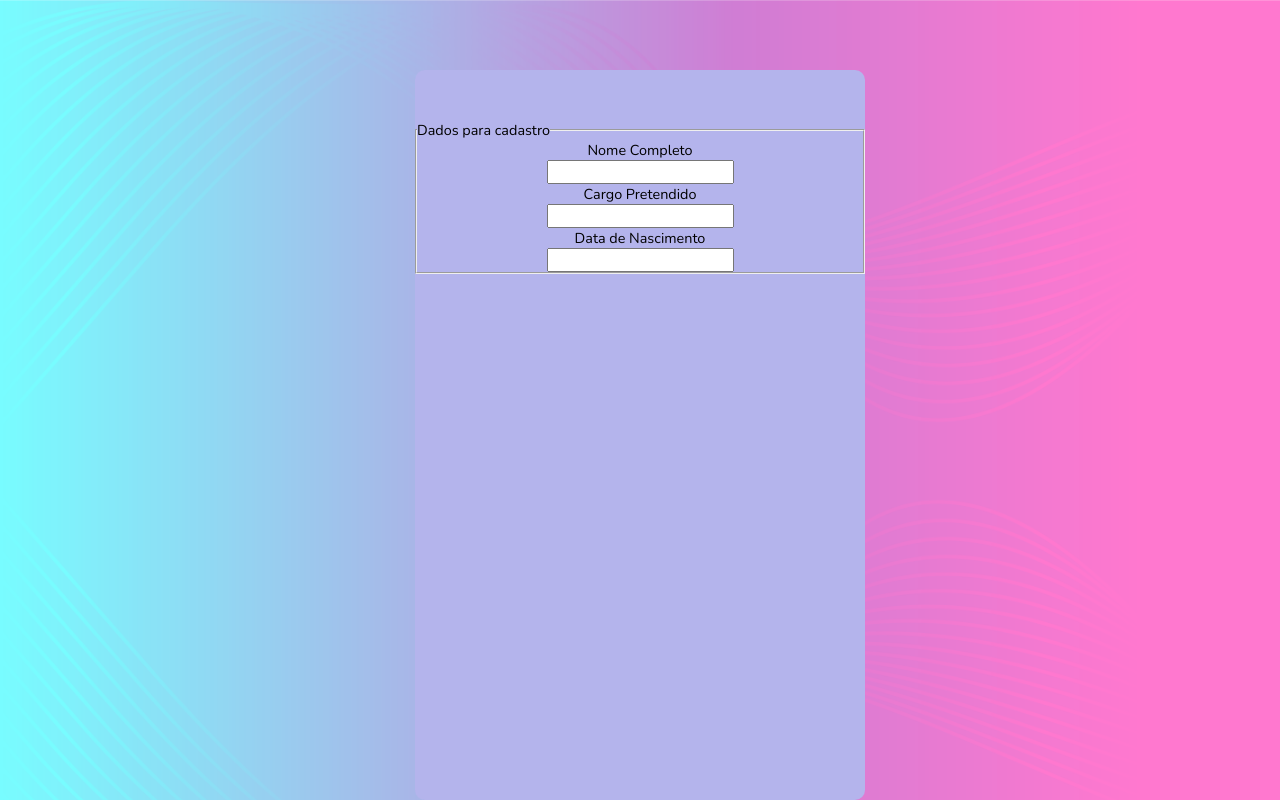
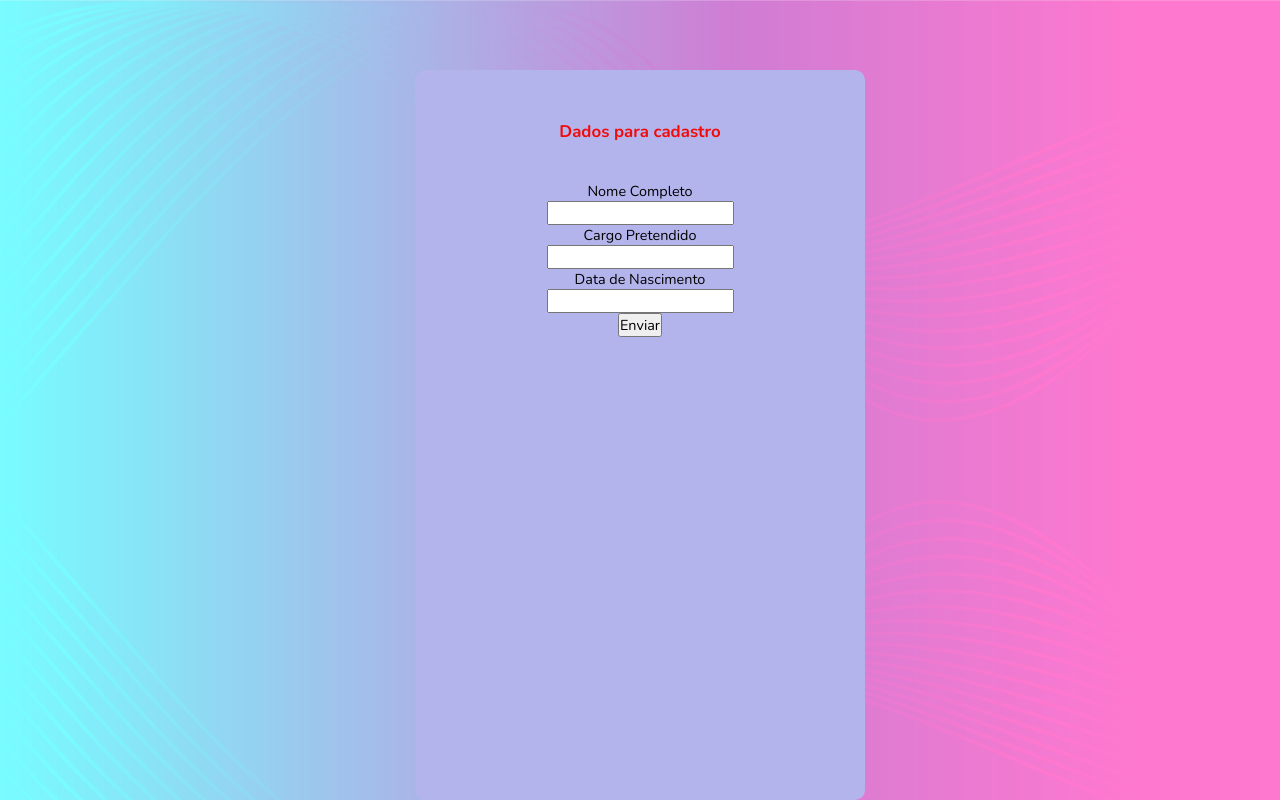
Before and after one commit to jmininel/jobfacil-gama-academy, a React (Create React App) app in the folder web/: page /formulario in a window 1280 px wide. Built offline with nearby package versions, Linux system fonts and the light colour scheme.

Commit message:
created handleSubmit, handleInputChange to Form

```diff
--- a/web/src/pages/Form/index.jsx
+++ b/web/src/pages/Form/index.jsx
@@ -1,34 +1,54 @@
-import React from 'react';
+import { useState } from 'react';
 
 
 import './style.css'
 
 
  export default function Form() {
-     return (
+       const [formValues, setFormValues] = useState({});
+
+       const handleInputChange = (e) => {
+           const { name, value } = e.target;
+           setFormValues({...formValues, [name]: value});
+        }
+
+       const handleSubmit = (e) => {
+           e.preventDefault();
+           const formData = new FormData(e.target);
+           const data = Object.fromEntries(formData);
+
+          console.log('*** handleSubmit', data);
+       };
+
+       console.log('*** formValues',formValues );
+
+    return (
 
      <div id="page-form" className="container-form">
 
       <main>
-         <fieldset>
-           <legend>Dados para cadastro</legend>
+         <form onSubmit={handleSubmit}>
+           <h3>Dados para cadastro</h3>
 
            <div className="input-form">
           <label htmlFor="name">Nome Completo</label>
-          <input type="text" />
+          <input type="text" name="nome" onChange={handleInputChange} value={formValues.nome || ''} />
            </div>
 
 
           <div className="input-form">
              <label htmlFor="job">Cargo Pretendido</label>
-             <input type="text" />
+             <input type="text" name="cargo" onChange={handleInputChange} value={formValues.cargo || ''}  />
           </div>
 
           <div className="input-form">
              <label htmlFor="data-nascimento">Data de Nascimento</label>
-             <input type="text" />
+             <input type="text" name="age" onChange={handleInputChange} value={formValues.age || ''}  />
+
+             <button type="submit">Enviar</button>
+
           </div>
-         </fieldset>
+         </form>
      </main>
    </div>
 
```
